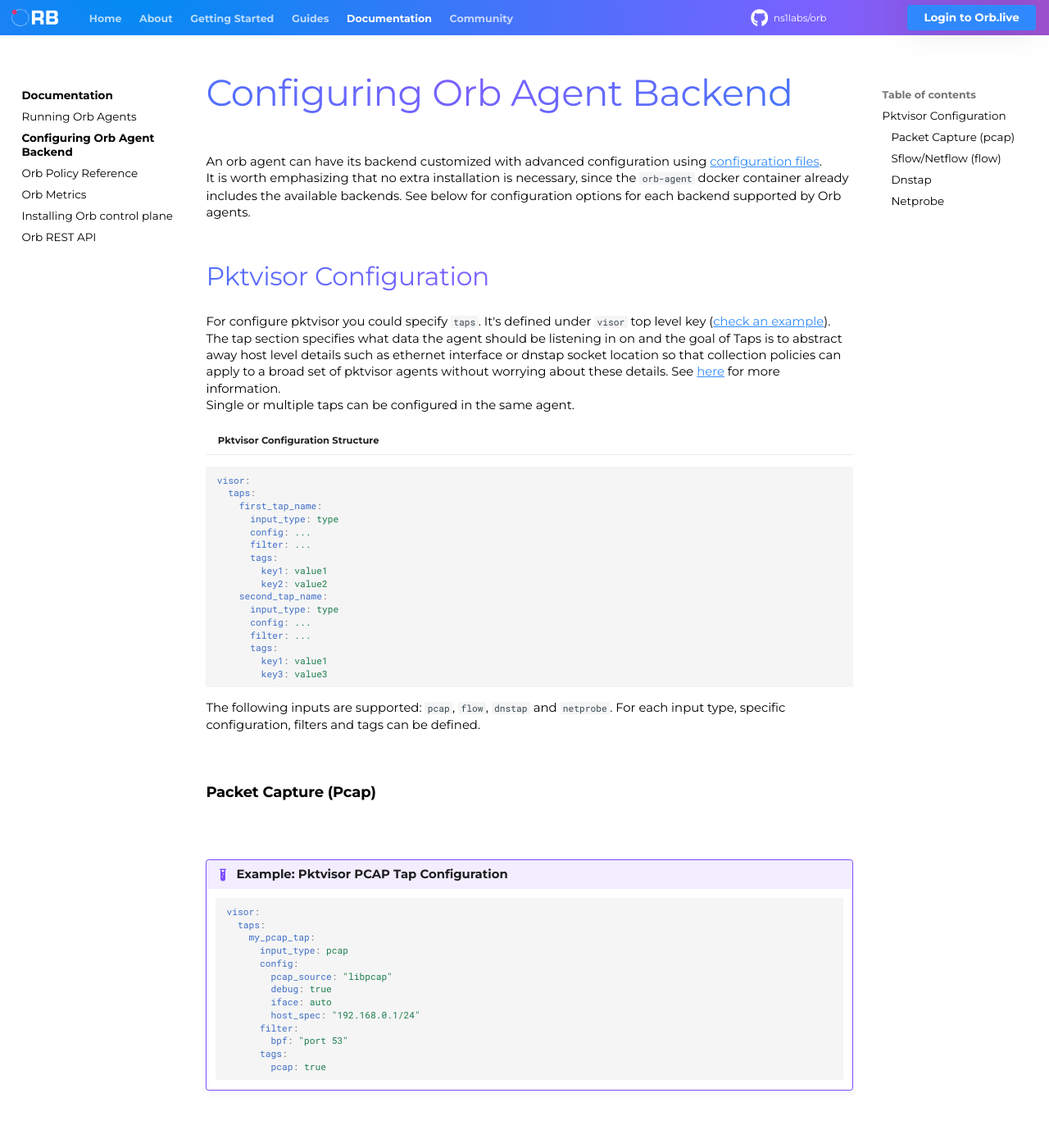
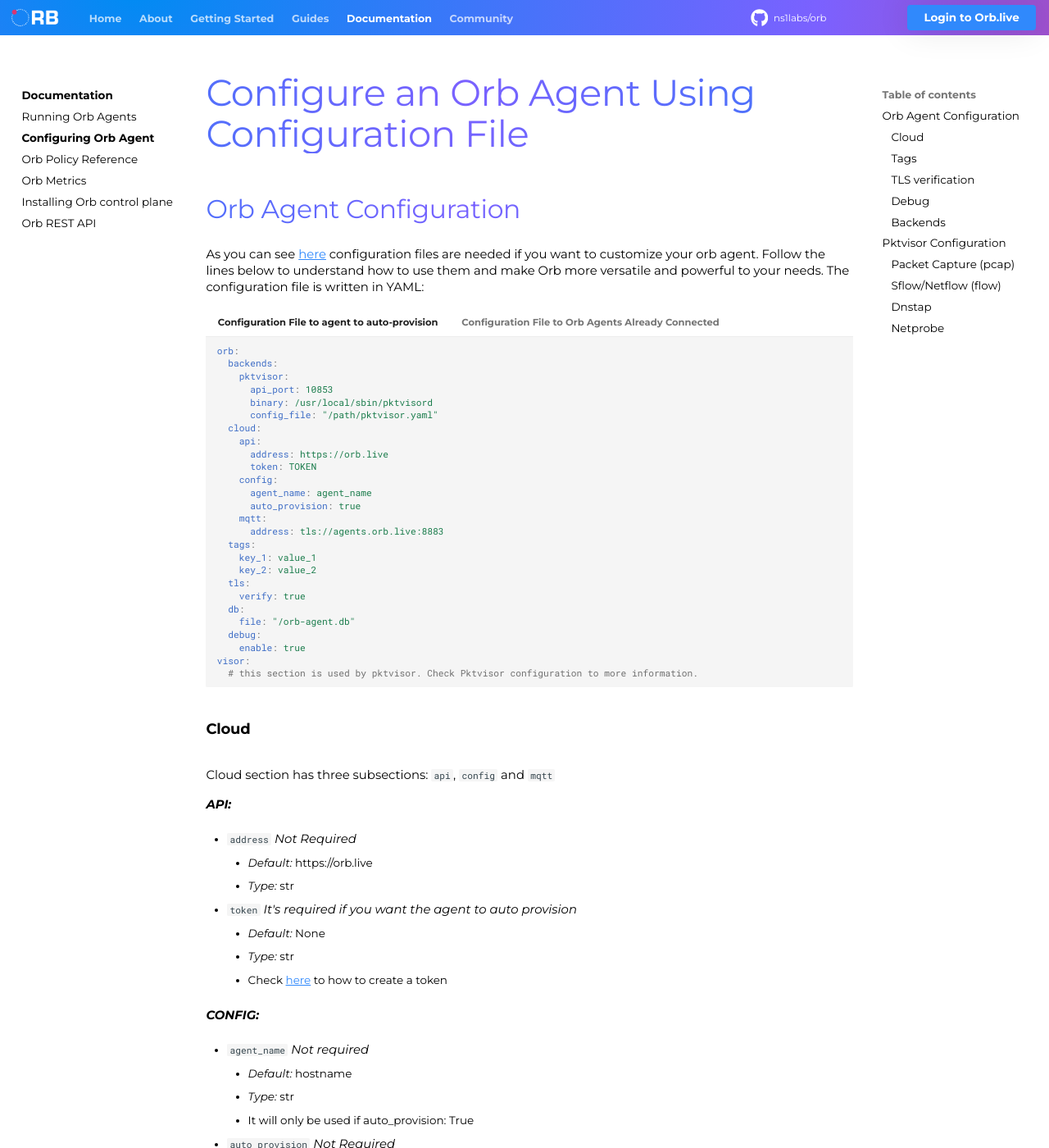
Before and after one commit to orb-community/orb-website, an MkDocs documentation site: the page built from docs/documentation/orb_agent_configs.md, in a window 1280 px wide and 1400 px high. Shown: the whole window at 82% size. Built offline with MkDocs 1.6.1 and Material for MkDocs 9.7.7, drawn with Linux system fonts in a browser that asks for light colours; some of the changed text lies outside the part shown.

Commit message:
agent configuration files

````diff
--- a/docs/documentation/orb_agent_backend.md
+++ b/docs/documentation/orb_agent_configs.md
@@ -1,6 +1,189 @@
-An orb agent can have its backend customized with advanced configuration using [configuration files](/documentation/running_orb_agent/#configuration-files).<br>
+# Configure an Orb Agent Using Configuration File
+
+## Orb Agent Configuration
+
+As you can see [here](/documentation/running_orb_agent/#configuration-files) configuration files are needed if you want to customize your orb agent. Follow the lines below to understand how to use them and make Orb more versatile and powerful to your needs.
+The configuration file is written in YAML:
+
+
+=== "Configuration File to agent to auto-provision"
+    ```yaml
+    orb:
+      backends:
+        pktvisor:
+          api_port: 10853
+          binary: /usr/local/sbin/pktvisord
+          config_file: "/path/pktvisor.yaml"
+      cloud:
+        api:
+          address: https://orb.live
+          token: TOKEN
+        config:
+          agent_name: agent_name
+          auto_provision: true
+        mqtt:
+          address: tls://agents.orb.live:8883
+      tags:
+        key_1: value_1
+        key_2: value_2
+      tls:
+        verify: true
+      db:
+        file: "/orb-agent.db"
+      debug:
+        enable: true
+    visor:
+      # this section is used by pktvisor. Check Pktvisor configuration to more information.
+    ```
+=== "Configuration File to Orb Agents Already Connected"
+    ```yaml
+    orb:
+      backends:
+        pktvisor:
+          api_port: 10853
+          binary: /usr/local/sbin/pktvisord
+          config_file: "/path/pktvisor.yaml"
+      cloud:
+        api:
+          address: https://orb.live
+        config:
+          auto_provision: false
+        mqtt:
+          address: tls://agents.orb.live:8883
+          channel_id: "AGENT_KEY_UUID"
+          id: "AGENT_UUID"
+          key: "AGENT_KEY_UUID"
+      tags:
+        key_1: value_1
+        key_2: value_2
+      tls:
+        verify: true
+      db:
+        file: "/orb-agent.db"
+      debug:
+        enable: true
+    visor:
+     # this section is used by pktvisor. Check Pktvisor configuration to more information.
+    ```
+
+### Cloud
+
+Cloud section has three subsections: `api`, `config` and `mqtt`
+
+***API:***<br>
+
+- `address`
+*Not Required* <br>
+
+    - *Default:* https://orb.live <br>
+    - *Type:* str
+
+- `token`
+*It's required if you want the agent to auto provision* <br>
+
+    - *Default:* None <br>
+    - *Type:* str
+    - Check [here](/documentation/running_orb_agent/#advanced-auto-provisioning-setup) to how to create a token
+
+
+***CONFIG:***<br>
+
+- `agent_name`
+*Not required* <br>
+
+    - *Default:* hostname <br>
+    - *Type:* str
+    - It will only be used if auto_provision: True
+
+- `auto_provision`
+*Not Required* <br>
+
+    - *Default:* True <br>
+    - *Type:* Bool
+
+
+***MQTT:***<br>
+
+- `address`
+*Not Required* <br>
+
+    - *Default:* tls://agents.orb.live:8883 <br>
+    - *Type:* str
+
+- `id`
+*It's required if you *DON'T* want the agent to auto provision* <br>
+
+    - *Default:* None <br>
+    - *Type:* UUID <br>
+    - Check [here](/getting_started/#create-agent-credentials) to understand how to get an agent id.
+
+- `channel_id`
+*It's required if you *DON'T* want the agent to auto provision* <br>
+
+    - *Default:* None <br>
+    - *Type:* UUID <br>
+    - Check [here](/getting_started/#create-agent-credentials) to understand how to get an agent channel_id.
+
+- `key`
+*It's required if you *DON'T* want the agent to auto provision* <br>
+
+    - *Default:* None <br>
+    - *Type:* UUID <br>
+    - Check [here](/getting_started/#create-agent-credentials) to understand how to get an agent key.
+
+
+### Tags
+- Tags are intended to dynamically define a group of agents by matching against agent group tags and are a dict type.
+  - !!! note
+    Agent tags defined on the edge (configuration files) *CAN NOT* be removed/edited through API or orb-website and they are not required.
+
+### TLS verification
+- *Not Required* <br>
+
+- *Default:* True <br>
+- *Type:* Bool
+- It verifies the identity of the server and must be set to `False` if you want to use [self-hosted](/documentation/install/#self-host) versions.
+
+### Debug
+- *Not Required* <br>
+
+- *Default:* False <br>
+- *Type:* Bool
+- If `True`, this will cause more agent logs (debug type) to be provided.
+
+### Backends
+
 It is worth emphasizing that no extra installation is necessary, since the `orb-agent` docker container already includes the available backends.
 See below for configuration options for each backend supported by Orb agents.
+
+***Pktvisor:***<br>
+
+- `binary`
+  *Not required* <br>
+
+    - *Default:* "/usr/local/sbin/pktvisord" <br>
+    - *Type:* str
+    - It specifies the path on orb container where the pktvisor binary is located
+
+- `config_file`
+  *Not required* <br>
+
+    - *Default:* "/opt/orb/agent.yaml" <br>
+    - *Type:* str
+    - It specifies the path in orb container where the pktvisor cofiguration file is located and assumes that you are
+using the same agent file, named agent.yaml, to configure pktvisor. If your pktvisor configuration file has another name/path, you must replace it with the proper one.
+
+- `api_host`
+  *Not required* <br>
+
+    - *Default:* "localhost" <br>
+    - *Type:* str
+
+- `api_port`
+  *Not required* <br>
+
+    - *Default:* 10853 <br>
+    - *Type:* int
 
 
 ## Pktvisor Configuration
--- a/mkdocs.yml
+++ b/mkdocs.yml
@@ -52,7 +52,7 @@
       - Response Testing: guides/response_testing.md
   - Documentation:
       - Running Orb Agents: documentation/running_orb_agent.md
-      - Configuring Orb Agent Backend: documentation/orb_agent_backend.md
+      - Configuring Orb Agent: documentation/orb_agent_configs.md
       - Orb Policy Reference: documentation/advanced_policies.md
       - Orb Metrics: documentation/pktvisor_metrics.md
       - Installing Orb control plane: documentation/install.md
````
Also changed, not shown: docs/documentation/advanced_policies.md (+4 -4 lines), docs/documentation/running_orb_agent.md (+20 -20 lines).
